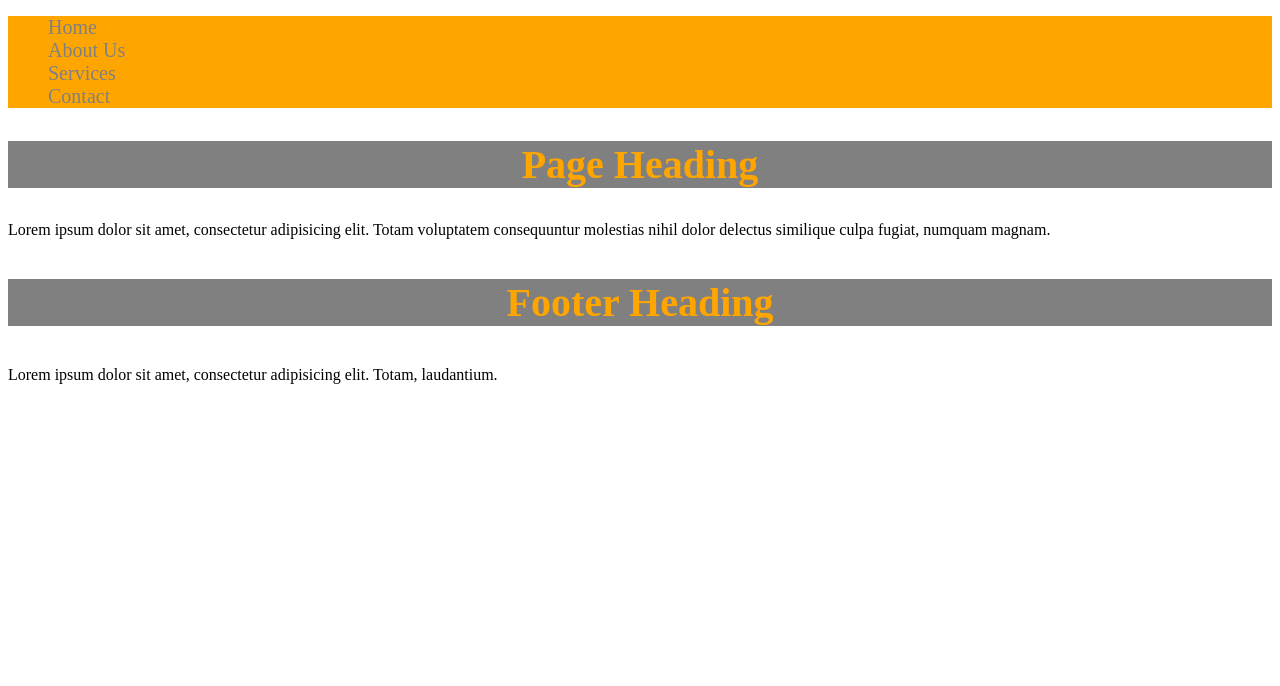
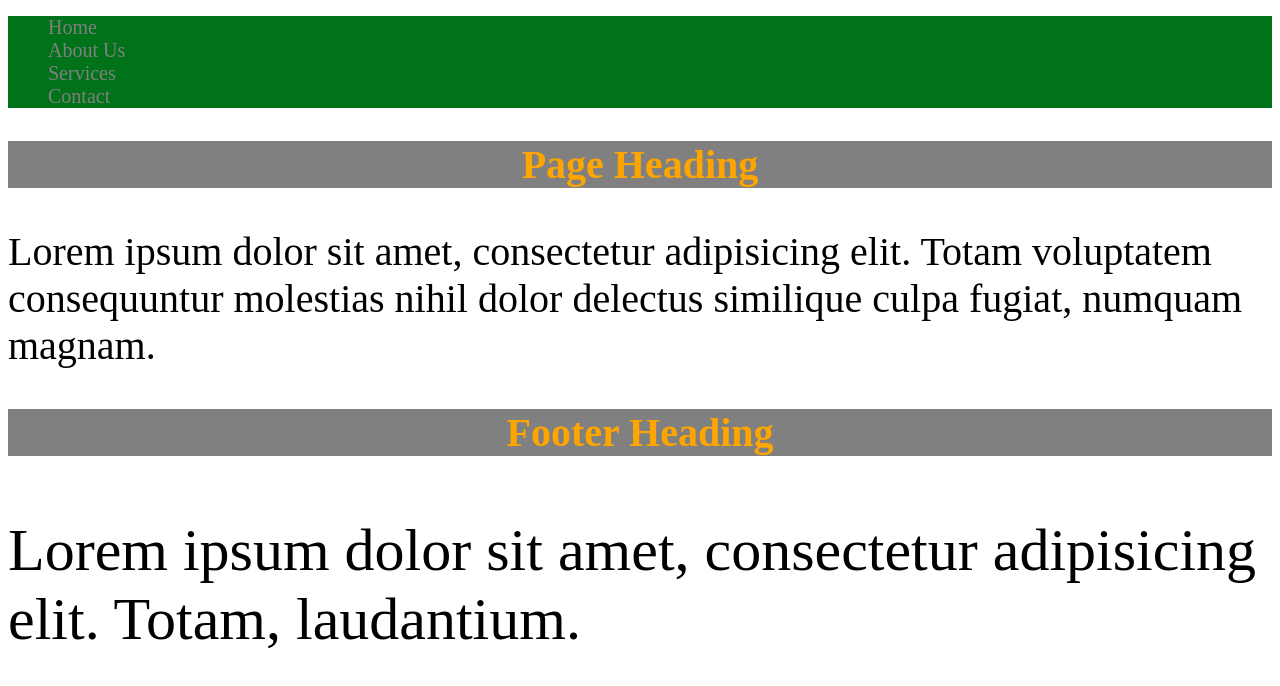
Before and after one commit to ManuelVillarVitoria/SASS-Exercices, a website: page index.html in a window 1280 px wide. Drawn offline with Linux system fonts and the light colour scheme.

Commit message:
Functions

```diff
--- a/scss/main.scss
+++ b/scss/main.scss
@@ -7,7 +7,7 @@ $font-md: 30px;
 $font-sm: 20px;
 
 .nav {
-    background-color: $color-primary;
+    background-color: mix(blue,green, 10%);
 
     ul li {
         list-style: none;
@@ -31,6 +31,10 @@ $font-sm: 20px;
     text-align: center;
 }
 
+@function fontSize($size) {
+    @return $size * 2;
+}
+
 h1 {
     @extend .heading;
 
@@ -42,3 +46,11 @@ h1 {
 .footer h3 {
     @extend h1;
 }
+
+.banner p {
+    font-size: fontSize($font-sm);
+}
+
+.footer p {
+    font-size: fontSize(30px);
+}
```
Also changed, not shown: css/main.css.
